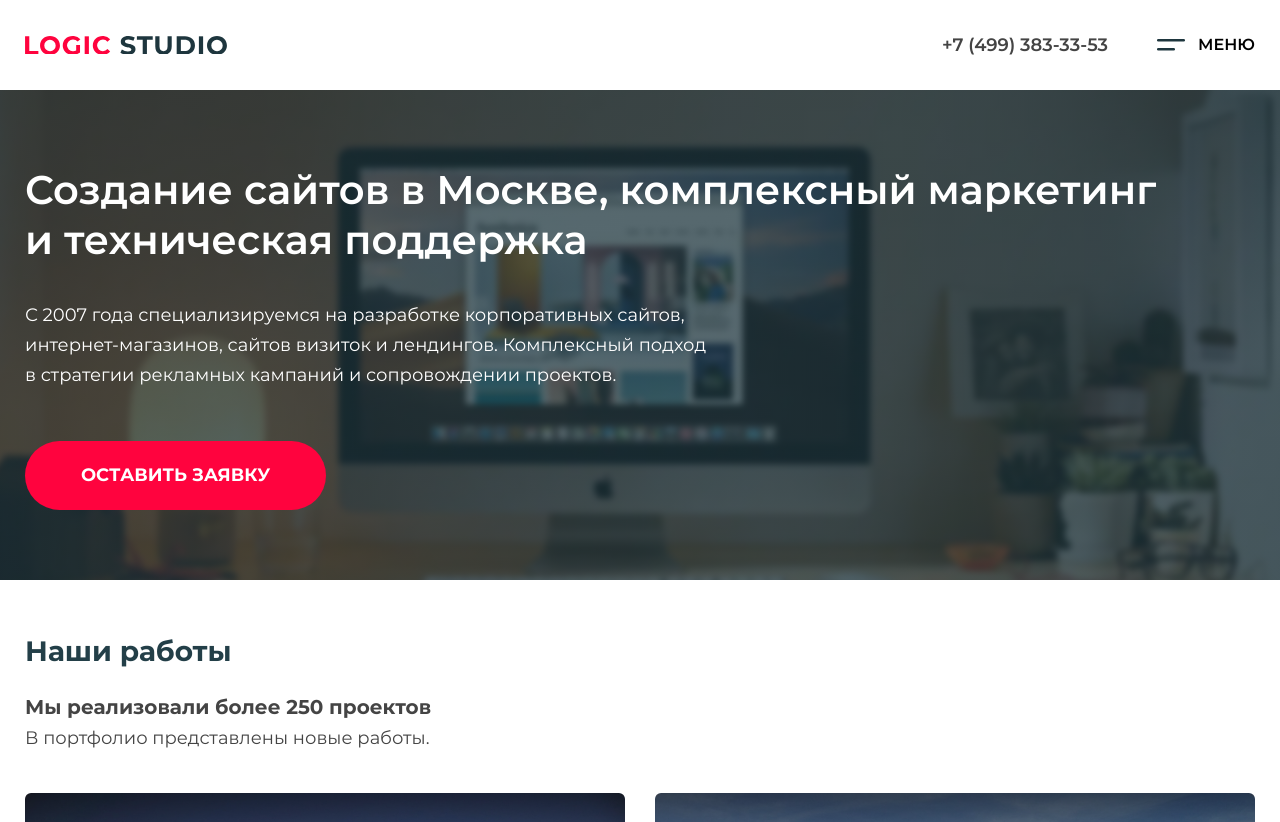
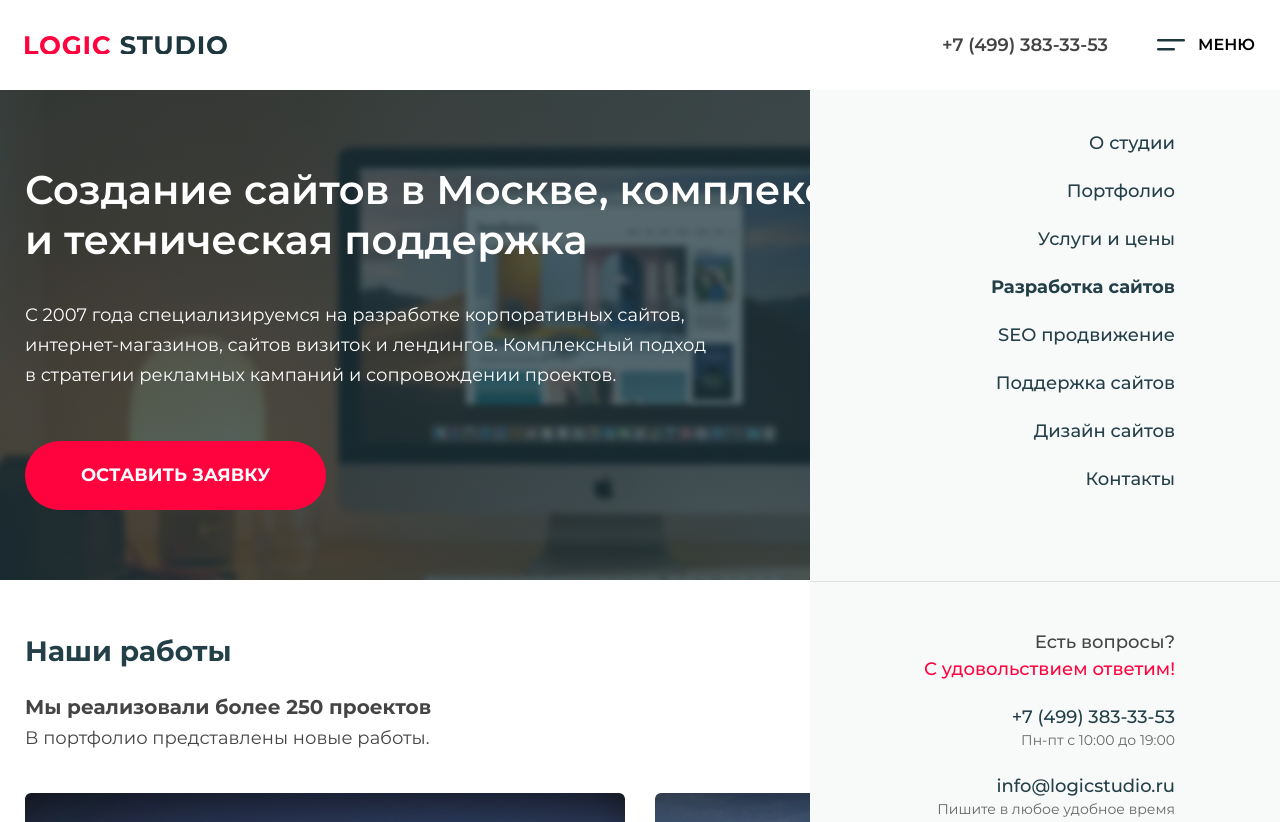
Before and after one commit to antonchuvirau/logicstudio, a website: page app/assets/index.html in a window 1280 px wide. Shown: the top 822 px of the page. Drawn offline with Linux system fonts and the light colour scheme; files that its build step writes are made by us from their sources.

Commit message:
adds menu to home page

```diff
--- a/app/assets/index.html
+++ b/app/assets/index.html
@@ -21,6 +21,7 @@
 <body>
   <!-- Begin header -->
 	<header class="header">
+		<div class="header__wrapper">
 			<div class="container">
 				<div class="row">
 					<div class="col-6 col-md-5 col-lg-4">
@@ -53,6 +54,43 @@
 								<p class="d-none d-md-block header__menu-text">МЕНЮ</p>
 							</button>
 						</div>
+					</div>
+				</div>
+			</div>
+			<div class="menu menu_opened">
+				<ul class="menu__list">
+					<li class="menu__item">
+						<a href="#">О студии</a>
+					</li>
+					<li class="menu__item">
+						<a href="#">Портфолио</a>
+					</li>
+					<li class="menu__item">
+						<a href="#">Услуги и цены</a>
+					</li>
+					<li class="menu__item menu__item_bold">
+						<a href="#">Разработка сайтов</a>
+					</li>
+					<li class="menu__item">
+						<a href="#">SEO продвижение</a>
+					</li>
+					<li class="menu__item">
+						<a href="#">Поддержка сайтов</a>
+					</li>
+					<li class="menu__item">
+						<a href="#">Дизайн сайтов</a>
+					</li>
+					<li class="menu__item">
+						<a href="#">Контакты</a>
+					</li>
+				</ul>
+				<div class="menu__contacts">
+					<p class="menu__contacts-questions">Есть вопросы?</p>
+					<p class="menu__contacts-questions menu__contacts-questions_red">С удовольствием ответим!</p>
+					<a href="tel:+74993833353" class="menu__contacts-main">+7 (499) 383-33-53</a>
+					<p class="menu__contacts-secondary">Пн-пт с 10:00 до 19:00</p>
+					<a href="mailto:info@logicstudio.ru" class="menu__contacts-main">info@logicstudio.ru</a>
+					<p class="menu__contacts-secondary">Пишите в любое удобное время</p>
 				</div>
 			</div>
 		</div>
@@ -369,9 +407,9 @@
 		</div>
 	</footer>
 	<!-- End footer -->
-	<!-- Begin mobile menu -->
+	<!-- Begin menu -->
 
-	<!-- End mobile menu -->
+	<!-- End menu -->
 	<!-- Begin modal -->
 	<div class="modal"></div>
 	<!-- End modal -->
--- a/app/scss/abstracts/_variables.scss
+++ b/app/scss/abstracts/_variables.scss
@@ -13,6 +13,7 @@ $black: #000;
 $gray-100: #707070;
 $gray-200: #E9EDEE;
 $gray-300: #F3F3F3;
+$gray-400: #DAE0E2;
 $gray-bg: #F8F9F9;
 $gray-600: #666;
 $dark-400: #444;
--- /dev/null
+++ b/app/scss/components/_menu.scss
@@ -0,0 +1,60 @@
+.menu {
+  position: absolute;
+  top: calc(100%);
+  right: 0;
+  display: none;
+  background: $gray-bg;
+  text-align: right;
+  height: 100vh;
+  z-index: 10;
+  width: 470px;
+  &_opened {
+    display: block;
+  }
+  &__list {
+    padding: 38px 105px;
+    padding-left: 80px;
+    padding-bottom: 69px;
+    box-sizing: border-box;
+    border-bottom: 1px solid $gray-400;
+  }
+  &__item {
+    font-size: 1.8rem;
+    color: $dark-200;
+    font-weight: 500;
+    margin-bottom: 18px;
+    &_bold {
+      font-weight: 700;
+    }
+  }
+  &__contacts {
+    padding: 50px 105px;
+    padding-left: 80px;
+    padding-bottom: 0;
+    box-sizing: border-box;
+    &-questions {
+      font-size: 1.8rem;
+      line-height: 1.22;
+      font-weight: 500;
+      margin: 0;
+      &_red {
+        color: $red-100;
+        margin-top: 5px;
+      }
+    }
+    &-main {
+      display: inline-block;
+      margin-top: 25px;
+      font-size: 1.8rem;
+      line-height: 1.28;
+      color: $dark-200;
+      font-weight: 500;
+    }
+    &-secondary {
+      margin: 0;
+      font-size: 1.4rem;
+      color: $gray-600;
+      line-height: 1.28;
+    }
+  }
+}
--- a/app/scss/layout/_header.scss
+++ b/app/scss/layout/_header.scss
@@ -1,6 +1,7 @@
 .header {
-  padding: 30px 0;
-  position: relative;
+  background: $white;
+  width: 100%;
+  position: fixed;
   top: 0;
   z-index: 1;
   &__phone {
@@ -16,6 +17,10 @@
         fill: $black;
       }
     }
+  }
+  &__wrapper {
+    position: relative;
+    padding: 30px 0;
   }
   &__menu {
     margin: auto 0;
@@ -49,7 +54,9 @@
 
 @media screen and (max-width: 576px) {
   .header {
-    padding: 11px 0;
+    &__wrapper {
+      padding: 11px 0;
+    }
     &__logo {
       max-width: 165px;
       & svg {
--- /dev/null
+++ b/app/scss/layout/_main.scss
@@ -0,0 +1,9 @@
+.main {
+  margin-top: 90px;
+}
+
+@media screen and (max-width: 576px) {
+  .main {
+    margin-top: 50px;
+  }
+}
--- a/app/scss/main.scss
+++ b/app/scss/main.scss
@@ -53,7 +53,8 @@
 // 4. Layout-related sections
 @import
   'layout/header',
-  'layout/footer';
+  'layout/footer',
+  'layout/main';
 
 // 5. Components
 @import
@@ -62,7 +63,8 @@
   'components/our-works',
   'components/price',
   'components/website-order',
-  'components/advantages';
+  'components/advantages',
+  'components/menu';
 
 // 6. Page-specific styles
 @import
```
Also changed, not shown: public/index.html (+40 -2 lines), public/css/application.css, public/img/Прямоугольник 90.jpg (deleted). Lines whose indentation alone changed are shown as unchanged.
